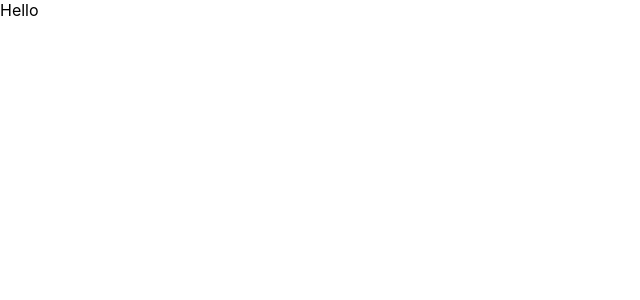
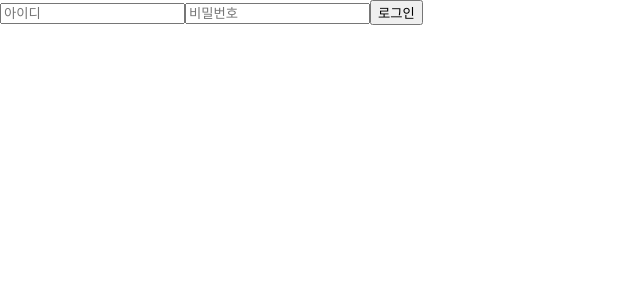
Before and after one commit to The-Universe-H-D/ant-news, a React (Create React App) app: page / in a window 1280 px wide. Shown: the top 300 px of the page, without its empty margins (0-640 px from the left). Built offline with nearby package versions, Linux system fonts and the light colour scheme.

Commit message:
LoginComponents.js 작성

```diff
--- a/src/App.js
+++ b/src/App.js
@@ -1,5 +1,11 @@
+import LoginComponents from './components/LoginComponents';
+
 function App() {
-	return <div className="App">Hello</div>;
+	return (
+		<div className="App">
+			<LoginComponents />
+		</div>
+	);
 }
 
 export default App;
--- /dev/null
+++ b/src/components/LoginComponents.js
@@ -0,0 +1,32 @@
+import React, { useState } from 'react';
+
+function LoginComponents({ getUsers }) {
+	const [input, setInput] = useState('');
+	const onChange = e => {
+		const value = e.target.value;
+		const name = e.target.name;
+		setInput({
+			[name]: value
+		});
+	};
+	const onSubmit = getUsers => {
+		getUsers.find(user =>
+			user.userId === input.id
+				? user.userPw === input.pw
+					? alert('로그인성공')
+					: alert('비번이 다름')
+				: alert('아이디가 다름. ')
+		);
+	};
+	return (
+		<div>
+			<form onSubmit={onSubmit}>
+				<input type="text" id="id" name="id" placeholder="아이디" value={input.id} onChange={onChange} />
+				<input type="password" id="pw" name="pw" placeholder="비밀번호" value={input.pw} onChange={onChange} />
+				<button type="submit">로그인</button>
+			</form>
+		</div>
+	);
+}
+
+export default LoginComponents;
```
